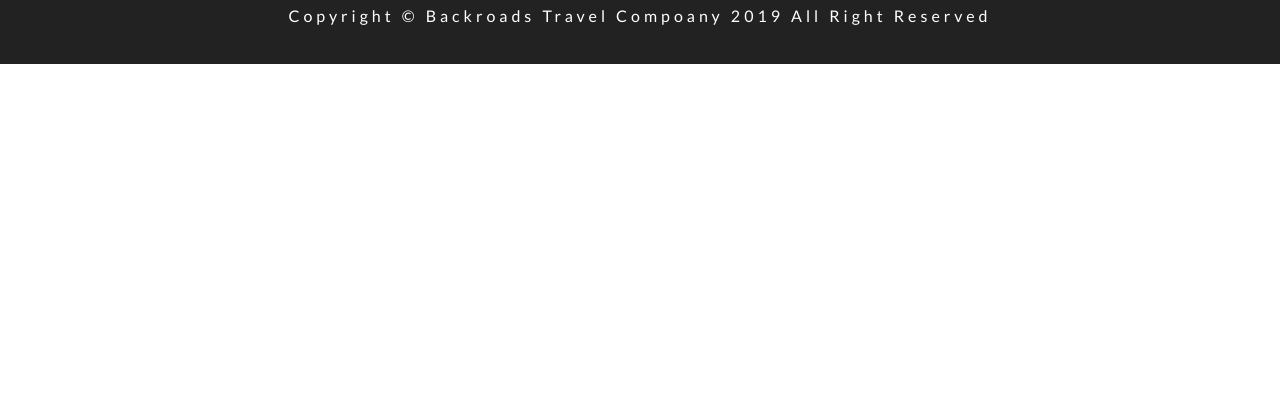
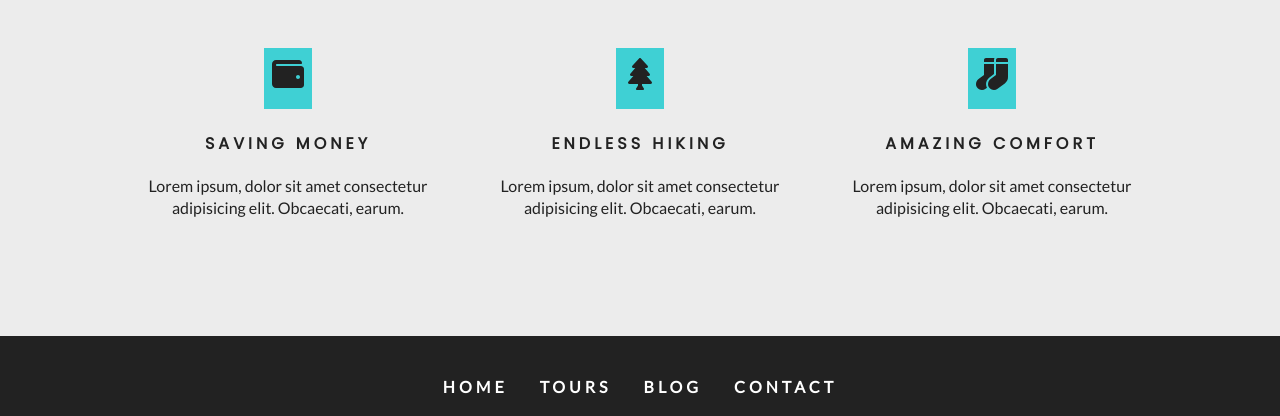
Before and after one commit to restaadiputra/example-gatsbyjs-project, a Gatsby site: page / in a window 1280 px wide. Shown: the part 2093-2509 px from the top of the page. Before the commit the page ends 2157 px from the top, so only its background shows below. Built offline with nearby package versions, Linux system fonts and the light colour scheme; Gatsby itself is replaced by a stand-in of ours.

Commit message:
finish up services section page

```diff
--- /dev/null
+++ b/src/components/Home/Services.js
@@ -0,0 +1,29 @@
+import React from 'react';
+
+// Constants
+import services from '../../constants/services';
+
+// Components
+import Title from '../Title';
+
+// Styles
+import styles from '../../css/services.module.css';
+
+function Services() {
+  return (
+    <section className={styles.services}>
+      <Title title='our' subtitle='services' />
+      <div className={styles.center}>
+        {services.map((item, index) => (
+          <article key={index} className={styles.service}>
+            <span>{item.icon}</span>
+            <h4>{item.title}</h4>
+            <p>{item.text}</p>
+          </article>
+        ))}
+      </div>
+    </section>
+  )
+}
+
+export default Services
--- a/src/pages/index.js
+++ b/src/pages/index.js
@@ -6,6 +6,7 @@
 import SimpleHero from '../components/SimpleHero';
 import Banner from '../components/Banner';
 import About from '../components/Home/About';
+import Services from '../components/Home/Services';
 
 function Home() {
   return (
@@ -19,6 +20,7 @@
         </Banner>
       </SimpleHero>
       <About />
+      <Services />
     </Layout>
   );
 }
```
